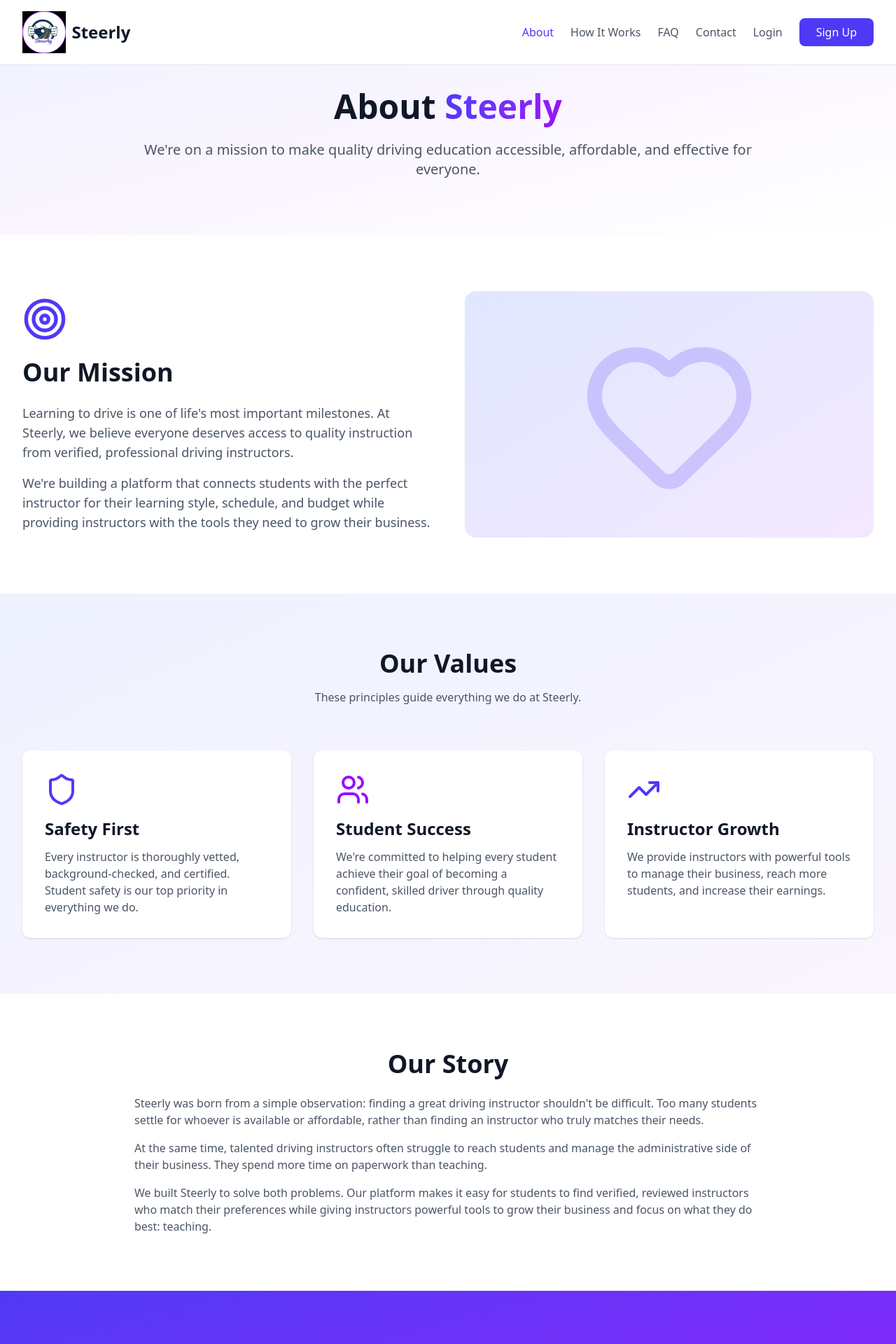
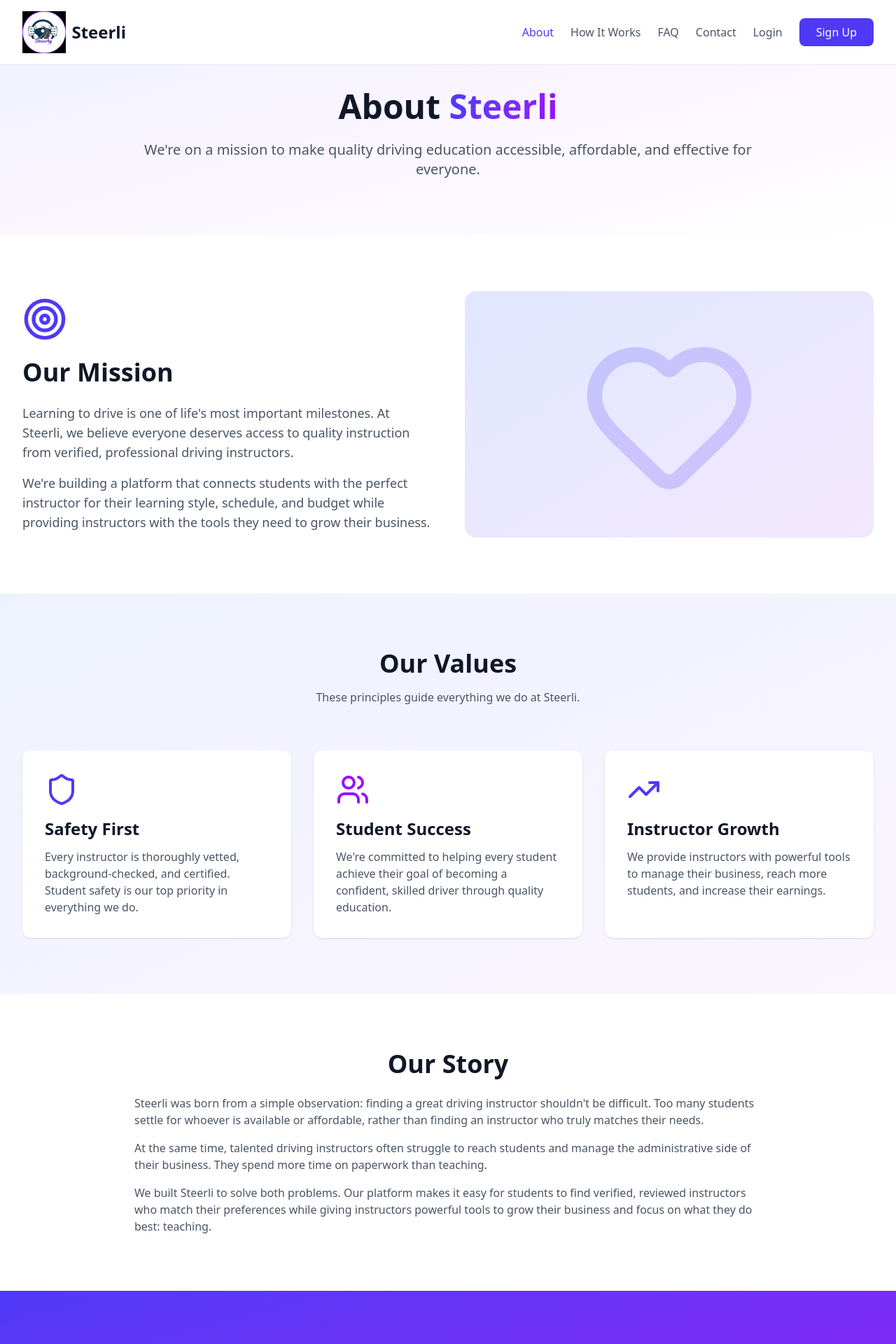
Before and after one commit to Yohannes-Shimbahri/steerli, a React (Vite) app: page /about in a window 1280 px wide. Shown: the top 1920 px of the page at 70% size. Built offline with nearby package versions, Linux system fonts and the light colour scheme.

Commit message:
updated the name and all the lies out there that are not proven yet

```diff
--- a/index.html
+++ b/index.html
@@ -4,7 +4,7 @@
     <meta charset="UTF-8" />
     <link rel="icon" type="image/svg+xml" href="/vite.svg" />
     <meta name="viewport" content="width=device-width, initial-scale=1.0" />
-    <title>steerly</title>
+    <title>steerli</title>
   </head>
   <body>
     <div id="root"></div>
--- a/src/pages/AboutPage.jsx
+++ b/src/pages/AboutPage.jsx
@@ -27,7 +27,7 @@ export default function AboutPage() {
           <div className="flex justify-between items-center">
             <a href="/" className="flex items-center space-x-2 hover:opacity-80 transition-opacity">
               <img src="/images/steerly-logo.jpeg" alt="Steerly Logo" className="h-15 w-auto" />
-              <span className="text-2xl font-bold text-gray-900">Steerly</span>
+              <span className="text-2xl font-bold text-gray-900">Steerli</span>
             </a>
 
             {/* Desktop Navigation */}
@@ -69,7 +69,7 @@ export default function AboutPage() {
       <section className="pt-32 pb-20 px-4 sm:px-6 lg:px-8 bg-gradient-to-br from-indigo-50 via-purple-50 to-white">
         <div className="max-w-4xl mx-auto text-center">
           <h1 className="text-5xl font-bold text-gray-900 mb-6 animate-slideUp">
-            About <span className="text-transparent bg-clip-text bg-gradient-to-r from-indigo-600 to-purple-600">Steerly</span>
+            About <span className="text-transparent bg-clip-text bg-gradient-to-r from-indigo-600 to-purple-600">Steerli</span>
           </h1>
           <p className="text-xl text-gray-600 animate-slideUp" style={{animationDelay: '0.1s'}}>
             We're on a mission to make quality driving education accessible,
@@ -86,7 +86,7 @@ export default function AboutPage() {
               <Target className="w-16 h-16 text-indigo-600 mb-6" />
               <h2 className="text-4xl font-bold text-gray-900 mb-6">Our Mission</h2>
               <p className="text-lg text-gray-600 mb-4">
-                Learning to drive is one of life's most important milestones. At Steerly,
+                Learning to drive is one of life's most important milestones. At Steerli,
                 we believe everyone deserves access to quality instruction from verified,
                 professional driving instructors.
               </p>
@@ -109,7 +109,7 @@ export default function AboutPage() {
         <div className="max-w-7xl mx-auto">
           <h2 className="text-4xl font-bold text-center text-gray-900 mb-4">Our Values</h2>
           <p className="text-center text-gray-600 mb-16 max-w-2xl mx-auto">
-            These principles guide everything we do at Steerly.
+            These principles guide everything we do at Steerli.
           </p>
 
           <div className="grid grid-cols-1 md:grid-cols-3 gap-8">
@@ -137,7 +137,7 @@ export default function AboutPage() {
           <h2 className="text-4xl font-bold text-gray-900 mb-6 text-center">Our Story</h2>
           <div className="prose prose-lg max-w-none text-gray-600 space-y-4">
             <p>
-              Steerly was born from a simple observation: finding a great driving instructor
+              Steerli was born from a simple observation: finding a great driving instructor
               shouldn't be difficult. Too many students settle for whoever is available or
               affordable, rather than finding an instructor who truly matches their needs.
             </p>
@@ -147,7 +147,7 @@ export default function AboutPage() {
               paperwork than teaching.
             </p>
             <p>
-              We built Steerly to solve both problems. Our platform makes it easy for students
+              We built Steerli to solve both problems. Our platform makes it easy for students
               to find verified, reviewed instructors who match their preferences while giving
               instructors powerful tools to grow their business and focus on what they do best: teaching.
             </p>
@@ -158,7 +158,7 @@ export default function AboutPage() {
       {/* Stats Section */}
       <section className="py-20 px-4 sm:px-6 lg:px-8 bg-gradient-to-br from-indigo-600 to-purple-600 text-white">
         <div className="max-w-7xl mx-auto">
-          <h2 className="text-4xl font-bold text-center mb-16">Steerly by the Numbers</h2>
+          <h2 className="text-4xl font-bold text-center mb-16">Steerli by the Numbers</h2>
 
           <div className="grid grid-cols-2 md:grid-cols-4 gap-8">
             {[
@@ -179,7 +179,7 @@ export default function AboutPage() {
       {/* CTA Section */}
       <section className="py-20 px-4 sm:px-6 lg:px-8 bg-white">
         <div className="max-w-4xl mx-auto text-center">
-          <h2 className="text-4xl font-bold text-gray-900 mb-6">Join the Steerly Community</h2>
+          <h2 className="text-4xl font-bold text-gray-900 mb-6">Join the Steerli Community</h2>
           <p className="text-xl text-gray-600 mb-8">
             Whether you're learning to drive or teaching others, we'd love to have you with us.
           </p>
@@ -202,7 +202,7 @@ export default function AboutPage() {
             <div>
               <div className="flex items-center space-x-2 mb-4">
                 <img src="/images/steerly-logo.jpeg" alt="Steerly Logo" className="h-15 w-auto" />
-                <span className="text-2xl font-bold text-white">Steerly</span>
+                <span className="text-2xl font-bold text-white">Steerli</span>
               </div>
               <p className="text-gray-400">
                 Connecting students with professional driving instructors for a safer, smarter way to learn.
@@ -236,7 +236,7 @@ export default function AboutPage() {
           </div>
 
           <div className="border-t border-gray-800 pt-8 text-center text-gray-400">
-            <p>&copy; 2025 Steerly. All rights reserved.</p>
+            <p>&copy; 2026 Steerli. All rights reserved.</p>
           </div>
         </div>
       </footer>
--- a/src/pages/ContactPage.jsx
+++ b/src/pages/ContactPage.jsx
@@ -78,7 +78,7 @@ export default function ContactPage() {
           <div className="flex justify-between items-center">
             <a href="/" className="flex items-center space-x-2 hover:opacity-80 transition-opacity">
               <img src="/images/steerly-logo.jpeg" alt="Steerly Logo" className="h-15 w-auto" />
-              <span className="text-2xl font-bold text-gray-900">Steerly</span>
+              <span className="text-2xl font-bold text-gray-900">Steerli</span>
             </a>
 
             {/* Desktop Navigation */}
@@ -303,7 +303,7 @@ export default function ContactPage() {
             <div>
               <div className="flex items-center space-x-2 mb-4">
                 <img src="/images/steerly-logo.jpeg" alt="Steerly Logo" className="h-15 w-auto" />
-                <span className="text-2xl font-bold text-white">Steerly</span>
+                <span className="text-2xl font-bold text-white">Steerli</span>
               </div>
               <p className="text-gray-400">
                 Connecting students with professional driving instructors for a safer, smarter way to learn.
@@ -337,7 +337,7 @@ export default function ContactPage() {
           </div>
 
           <div className="border-t border-gray-800 pt-8 text-center text-gray-400">
-            <p>&copy; 2025 Steerly. All rights reserved.</p>
+            <p>&copy; 2026 Steerli. All rights reserved.</p>
           </div>
         </div>
       </footer>
--- a/src/pages/FAQPage.jsx
+++ b/src/pages/FAQPage.jsx
@@ -66,7 +66,7 @@ export default function FAQPage() {
 
   const instructorFAQs = [
     {
-      question: "How do I become an instructor on Steerly?",
+      question: "How do I become an instructor on Steerli?",
       answer: "Click 'Sign Up as Instructor' and complete the application. You'll need a valid driving instructor license, insurance, and to pass our background check. The approval process typically takes 3-5 business days."
     },
     {
@@ -90,22 +90,22 @@ export default function FAQPage() {
       answer: "If a student cancels less than 24 hours before the lesson, you'll receive a cancellation fee. If they cancel with proper notice, the time slot opens up for other students to book."
     },
     {
-      question: "How does Steerly help me grow my business?",
+      question: "How does Steerli help me grow my business?",
       answer: "We provide you with a professional profile, handle all marketing to attract students, manage bookings and payments, and give you tools to track your schedule and earnings. You focus on teaching, we handle the rest!"
     },
     {
-      question: "What fees does Steerly charge?",
-      answer: "Steerly takes a small service fee from each lesson (typically 15-20%). This covers payment processing, platform maintenance, marketing, and customer support. You keep the majority of what you earn."
+      question: "What fees does Steerli charge?",
+      answer: "Steerli takes a small service fee from each lesson (typically 15-20%). This covers payment processing, platform maintenance, marketing, and customer support. You keep the majority of what you earn."
     }
   ];
 
   const generalFAQs = [
     {
-      question: "Is Steerly available in my area?",
+      question: "Is Steerli available in my area?",
       answer: "We're currently available in most major areas across the Canada and expanding rapidly. Enter your location during signup to see available instructors in your area."
     },
     {
-      question: "How does Steerly ensure quality?",
+      question: "How does Steerli ensure quality?",
       answer: "All instructors are verified and background-checked. Students can rate and review instructors after each lesson. We monitor feedback closely and work with instructors to maintain high standards."
     },
     {
@@ -122,7 +122,7 @@ export default function FAQPage() {
           <div className="flex justify-between items-center h-16">
             <a href="/" className="flex items-center space-x-2 hover:opacity-80 transition-opacity">
               <img src="/images/steerly-logo.jpeg" alt="Steerly Logo" className="h-15 w-auto" />
-              <span className="text-2xl font-bold text-gray-900">Steerly</span>
+              <span className="text-2xl font-bold text-gray-900">Steerli</span>
             </a>
 
             <nav className="flex items-center space-x-6">
@@ -141,7 +141,7 @@ export default function FAQPage() {
             Frequently Asked <span className="text-transparent bg-clip-text bg-gradient-to-r from-indigo-600 to-purple-600">Questions</span>
           </h1>
           <p className="text-xl text-gray-600">
-            Find answers to common questions about Steerly. Can't find what you're looking for?
+            Find answers to common questions about Steerli. Can't find what you're looking for?
             <a href="/contact" className="text-indigo-600 hover:text-indigo-700 font-medium"> Contact us</a>.
           </p>
         </div>
@@ -202,7 +202,7 @@ export default function FAQPage() {
             <div>
               <div className="flex items-center space-x-2 mb-4">
                 <img src="/images/steerly-logo.jpeg" alt="Steerly Logo" className="h-15 w-auto" />
-                <span className="text-2xl font-bold text-white">Steerly</span>
+                <span className="text-2xl font-bold text-white">Steerli</span>
               </div>
               <p className="text-gray-400">
                 Connecting students with professional driving instructors for a safer, smarter way to learn.
@@ -236,7 +236,7 @@ export default function FAQPage() {
           </div>
 
           <div className="border-t border-gray-800 pt-8 text-center text-gray-400">
-            <p>&copy; 2025 Steerly. All rights reserved.</p>
+            <p>&copy; 2026 Steerli. All rights reserved.</p>
           </div>
         </div>
       </footer>
--- a/src/pages/HomePage.jsx
+++ b/src/pages/HomePage.jsx
@@ -28,7 +28,7 @@ export default function HomePage() {
             {/* Logo */}
             <a href="/" className="flex items-center space-x-2 hover:opacity-80 transition-opacity">
               <img src="/images/steerly-logo.jpeg" alt="Steerly Logo" className="h-15 w-auto" />
-              <span className="text-3xl font-extrabold tracking-wide bg-gradient-to-r from-purple-600 to-purple-800 bg-clip-text text-transparent">Steerly</span>
+              <span className="text-3xl font-extrabold tracking-wide bg-gradient-to-r from-purple-600 to-purple-800 bg-clip-text text-transparent">Steerli</span>
             </a>
 
             {/* Desktop Navigation */}
@@ -100,7 +100,7 @@ export default function HomePage() {
       <section className="pt-32 pb-20 px-4 sm:px-6 lg:px-8 bg-gradient-to-br from-indigo-50 via-purple-200 to-white animate-fadeIn">
         <div className="max-w-7xl mx-auto text-center">
           <h1 className="text-5xl sm:text-6xl font-bold text-gray-900 mb-6 animate-slideUp">
-            Welcom to steerly
+            Welcom to steerli
             <span className="block text-transparent bg-clip-text bg-gradient-to-r from-indigo-600 to-purple-600">
              Find your perfect Driving Instructor
             </span>
@@ -152,7 +152,7 @@ export default function HomePage() {
       {/* Features Grid with Images */}
       <section className="py-20 px-4 sm:px-6 lg:px-8 bg-gradient-to-br from-indigo-50 to-purple-50">
         <div className="max-w-7xl mx-auto">
-          <h2 className="text-4xl font-bold text-center text-gray-900 mb-4">Why Choose Steerly?</h2>
+          <h2 className="text-4xl font-bold text-center text-gray-900 mb-4">Why Choose Steerli?</h2>
           <p className="text-center text-gray-600 mb-16 max-w-2xl mx-auto">
             We're committed to making your driving education experience smooth, safe, and successful.
           </p>
@@ -291,24 +291,24 @@ export default function HomePage() {
               <div>
                 <h2 className="text-4xl font-bold mb-4">Ready to Start Learning?</h2>
                 <p className="text-indigo-100 text-lg mb-8">
-                  Join thousands of students who have found their perfect driving instructor on Steerly.
+                  Start your driving journey by connecting with trusted instructors on Steerli.
                 </p>
 
                 <div className="grid grid-cols-2 gap-6 mb-8">
                   <div className="transform hover:scale-110 transition-transform">
-                    <div className="text-4xl font-bold mb-1">94%</div>
+                    <div className="text-4xl font-bold mb-1">?%</div>
                     <div className="text-indigo-200 text-sm">Pass Rate</div>
                   </div>
                   <div className="transform hover:scale-110 transition-transform">
-                    <div className="text-4xl font-bold mb-1">15K+</div>
+                    <div className="text-4xl font-bold mb-1">?</div>
                     <div className="text-indigo-200 text-sm">Happy Students</div>
                   </div>
                   <div className="transform hover:scale-110 transition-transform">
-                    <div className="text-4xl font-bold mb-1">2.5K+</div>
+                    <div className="text-4xl font-bold mb-1">?</div>
                     <div className="text-indigo-200 text-sm">Instructors</div>
                   </div>
                   <div className="transform hover:scale-110 transition-transform">
-                    <div className="text-4xl font-bold mb-1">4.8★</div>
+                    <div className="text-4xl font-bold mb-1">?</div>
                     <div className="text-indigo-200 text-sm">Average Rating</div>
                   </div>
                 </div>
@@ -356,7 +356,7 @@ export default function HomePage() {
                 <h2 className="text-4xl font-bold text-gray-900 mb-4">Become an Instructor</h2>
                 <p className="text-gray-600 text-lg mb-8">
                   Join our network of professional driving instructors. Set your own schedule,
-                  rates, and build your business with Steerly's platform.
+                  rates, and build your business with Steerli's platform.
                 </p>
 
                 <div className="space-y-4 mb-8">
@@ -395,7 +395,7 @@ export default function HomePage() {
             <div>
               <div className="flex items-center space-x-2 mb-4">
                 <img src="/images/steerly-logo.jpeg" alt="Steerly Logo" className="h-15 w-auto" />
-                <span className="text-2xl font-bold text-white">Steerly</span>
+                <span className="text-2xl font-bold text-white">Steerli</span>
               </div>
               <p className="text-gray-400">
                 Connecting students with professional driving instructors for a safer, smarter way to learn.
@@ -429,7 +429,7 @@ export default function HomePage() {
           </div>
 
           <div className="border-t border-gray-800 pt-8 text-center text-gray-400">
-            <p>&copy; 2025 Steerly. All rights reserved.</p>
+            <p>&copy; 2026 Steerli. All rights reserved.</p>
           </div>
         </div>
       </footer>
--- a/src/pages/HowItWorksPage.jsx
+++ b/src/pages/HowItWorksPage.jsx
@@ -150,7 +150,7 @@ export default function HowItWorksPage() {
           <div className="flex justify-between items-center h-16">
             <a href="/" className="flex items-center space-x-2 hover:opacity-80 transition-opacity">
               <img src="/images/steerly-logo.jpeg" alt="Steerly Logo" className="h-15 w-auto" />
-              <span className="text-2xl font-bold text-gray-900">Steerly</span>
+              <span className="text-2xl font-bold text-gray-900">Steerli</span>
             </a>
 
             <nav className="flex items-center space-x-6">
@@ -166,7 +166,7 @@ export default function HowItWorksPage() {
       <section className="pt-32 pb-20 px-4 sm:px-6 lg:px-8 bg-gradient-to-br from-indigo-50 via-purple-50 to-white">
         <div className="max-w-4xl mx-auto text-center">
           <h1 className="text-5xl font-bold text-gray-900 mb-6">
-            How <span className="text-transparent bg-clip-text bg-gradient-to-r from-indigo-600 to-purple-600">Steerly</span> Works
+            How <span className="text-transparent bg-clip-text bg-gradient-to-r from-indigo-600 to-purple-600">Steerli</span> Works
           </h1>
           <p className="text-xl text-gray-600">
             Getting started is simple. Whether you're learning to drive or teaching others,
@@ -317,7 +317,7 @@ export default function HowItWorksPage() {
       <section className="py-20 px-4 sm:px-6 lg:px-8 bg-gradient-to-br from-indigo-50 to-purple-50">
         <div className="max-w-7xl mx-auto">
           <div className="text-center mb-16">
-            <h2 className="text-4xl font-bold text-gray-900 mb-4">What Makes Steerly Different?</h2>
+            <h2 className="text-4xl font-bold text-gray-900 mb-4">What Makes Steerli Different?</h2>
             <p className="text-xl text-gray-600 max-w-3xl mx-auto">
               We've built features that make the entire experience seamless for everyone.
             </p>
@@ -380,7 +380,7 @@ export default function HowItWorksPage() {
         <div className="max-w-4xl mx-auto text-center">
           <h2 className="text-4xl font-bold mb-6">Ready to Get Started?</h2>
           <p className="text-xl text-indigo-100 mb-8">
-            Join thousands of students and instructors who trust Steerly for their driving education needs.
+            A modern platform connecting students and instructors for smarter driving lessons.
           </p>
 
           <div className="flex flex-col sm:flex-row gap-4 justify-center">
@@ -401,7 +401,7 @@ export default function HowItWorksPage() {
             <div>
               <div className="flex items-center space-x-2 mb-4">
                 <img src="/images/steerly-logo.jpeg" alt="Steerly Logo" className="h-15 w-auto" />
-                <span className="text-2xl font-bold text-white">Steerly</span>
+                <span className="text-2xl font-bold text-white">Steerli</span>
               </div>
               <p className="text-gray-400">
                 Connecting students with professional driving instructors for a safer, smarter way to learn.
@@ -435,7 +435,7 @@ export default function HowItWorksPage() {
           </div>
 
           <div className="border-t border-gray-800 pt-8 text-center text-gray-400">
-            <p>&copy; 2025 Steerly. All rights reserved.</p>
+            <p>&copy; 2026 Steerli. All rights reserved.</p>
           </div>
         </div>
       </footer>
```
Also changed, not shown: 1 other file (tests, documents, lock files or other folders).
